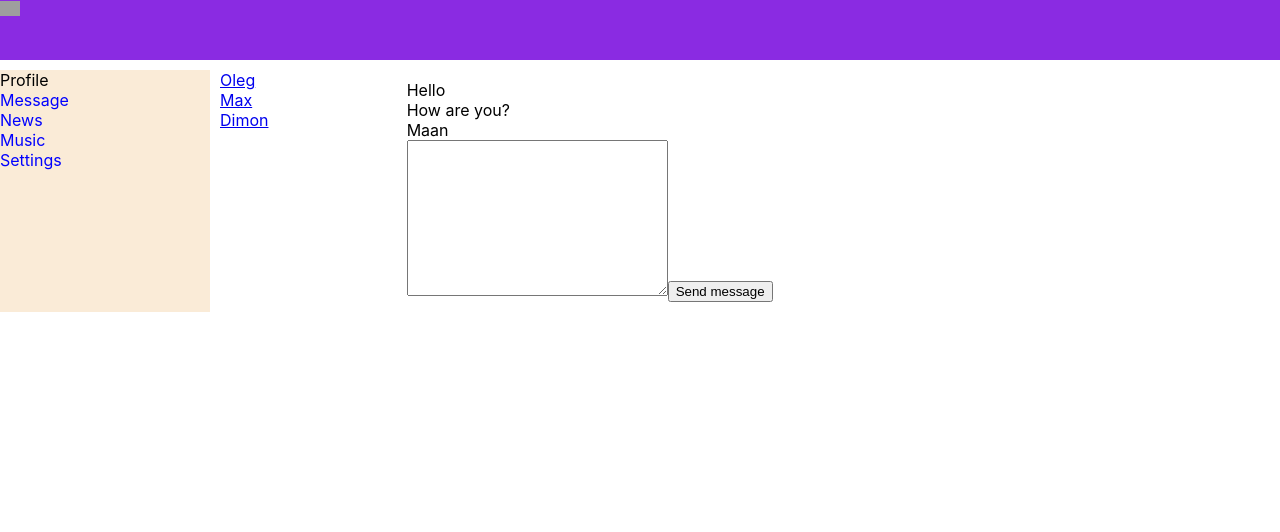
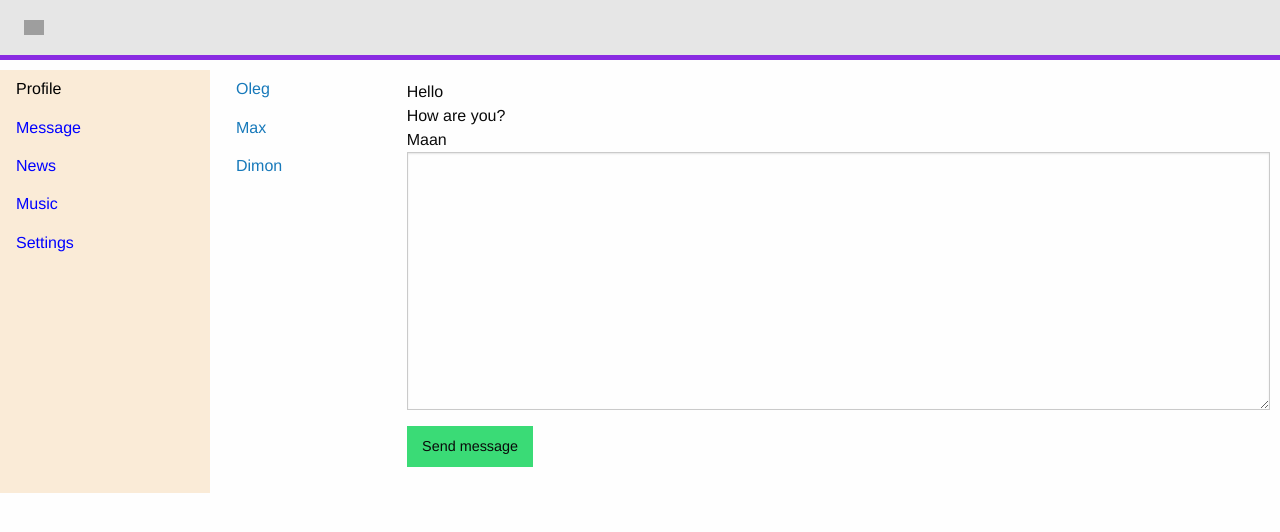
Before and after one commit to Yapichoy/React-Social-Net, a React app: page /dialogs in a window 1280 px wide. Shown: the top 532 px of the page. Built offline with nearby package versions, Linux system fonts and the light colour scheme; grey boxes are pictures that could not be loaded.

Commit message:
41 lesson

```diff
--- a/package.json
+++ b/package.json
@@ -33,6 +33,7 @@
     "eslint-plugin-testing-library": "^3.9.2",
     "eslint-webpack-plugin": "^2.5.2",
     "file-loader": "6.1.1",
+    "foundation-sites": "^6.6.3",
     "fs-extra": "^9.0.1",
     "html-webpack-plugin": "4.5.0",
     "identity-obj-proxy": "3.0.0",
--- a/src/App.js
+++ b/src/App.js
@@ -1,5 +1,6 @@
 import logo from './logo.svg';
 import './App.css';
+import 'foundation-sites/dist/css/foundation.min.css'
 import Header from "./components/Header/Header";
 import Navbar from "./components/Navbar/Navbar";
 import Profile from "./components/Profile/Profile";
@@ -11,7 +12,7 @@ const App = (props) => (
       <Header/>
       <Navbar/>
       <div className="app-wrapper-content">
-        <Route path="/dialogs" render={() => <Dialogs state={props.state.messagesPage} /> }/>
+        <Route path="/dialogs" render={() => <Dialogs dispatch={props.dispatch} state={props.state.messagesPage} /> }/>
         <Route path="/profile" render={() => <Profile dispatch={props.dispatch} state={props.state.profilePage}/> }/>
       </div>
     </div>
--- a/src/components/Dialogs/Dialogs.jsx
+++ b/src/components/Dialogs/Dialogs.jsx
@@ -1,6 +1,7 @@
 import React from 'react';
 import s from './Dialogs.module.css';
 import {NavLink} from "react-router-dom";
+import {addMessageActionCreator, updateMessageTextActionCreator} from "../../redux/messageReducer";
 
 const DialogItem = (props) => (
   <div className={s.dialog}>
@@ -11,25 +12,32 @@ const Message = (props) => (
   <div className={s.message}>{props.message}</div>
 )
 let messageRef = React.createRef();
-let sendMessage = () => {
-  console.log(messageRef.current.value);
-}
-const Dialogs = (props) => (
-  <div className={s.dialogs}>
+
+const Dialogs = (props) => {
+  let sendMessage = () => {
+    props.dispatch(addMessageActionCreator());
+  }
+  let updateMessageText = () => {
+    let message = messageRef.current.value;
+    props.dispatch(updateMessageTextActionCreator(message));
+  }
+  return <div className={s.dialogs}>
     <div className={s.dialogsItems}>
-      { props.state.dialogs.map(item => (<DialogItem name={item.name} id={item.id}/>)) }
+      <ul className="vertical menu">
+      {props.state.dialogs.map(item => (<li><DialogItem name={item.name} id={item.id}/></li>))}
+      </ul>
     </div>
     <div className={s.messages}>
       <div>
-        { props.state.messages.map(item => (<Message message={item.name}/>)) }
+        {props.state.messages.map(item => (<Message message={item.message}/>))}
       </div>
       <div>
-        <textarea name="" id="" cols="30" rows="10" ref={messageRef}></textarea>
-        <button onClick={sendMessage}>Send message</button>
+        <textarea name="" id="" cols="30" rows="10" ref={messageRef} value={props.state.newMessageTest} onChange={updateMessageText}></textarea>
+        <button className='button success' onClick={sendMessage}>Send message</button>
       </div>
 
     </div>
   </div>
-);
+};
 
 export default Dialogs;
--- a/src/components/Header/Header.jsx
+++ b/src/components/Header/Header.jsx
@@ -3,7 +3,13 @@ import s from './Header.module.css';
 
 const Header = () => (
   <header className={s.header}>
-    <img src="https://mediaprocessor.websimages.com/fit/1920x1920/gutternation.webs.com/Gutter%20Logo2.png" alt=""/>
+    <div className="top-bar">
+      <div className="top-bar-left">
+        <ul className="dropdown menu" data-dropdown-menu>
+          <li className="menu-text"><img src="https://mediaprocessor.websimages.com/fit/1920x1920/gutternation.webs.com/Gutter%20Logo2.png" alt=""/></li>
+        </ul>
+      </div>
+    </div>
   </header>
 );
 
--- a/src/components/Navbar/Navbar.jsx
+++ b/src/components/Navbar/Navbar.jsx
@@ -2,23 +2,18 @@ import React from 'react';
 import s from './Navbar.module.css';
 import {NavLink} from "react-router-dom";
 
+const nav = [
+  {id: 1, link: '/profile', text:'Profile'},
+  {id: 2, link: '/dialogs', text:'Message'},
+  {id: 3, link: '/', text:'News'},
+  {id: 4, link: '/', text:'Music'},
+  {id: 5, link: '/', text:'Settings'}
+]
 const Navbar = () => (
   <nav className={s.nav}>
-    <div>
-      <NavLink to="/profile" className={s.item} activeClassName={s.active}>Profile</NavLink>
-    </div>
-    <div>
-      <NavLink to="/dialogs" className={s.item} activeClassName={s.active}>Message</NavLink>
-    </div>
-    <div>
-      <NavLink to="/" className={s.item} activeClassName={s.active}>News</NavLink>
-    </div>
-    <div>
-      <NavLink to="/" className={s.item} activeClassName={s.active}>Music</NavLink>
-    </div>
-    <div>
-      <NavLink to="/" className={s.item} activeClassName={s.active}>Settings</NavLink>
-    </div>
+    <ul className="vertical menu">
+      {nav.map((n => (<li><NavLink to={n.link} className={s.item} activeClassName={s.active}>{n.text}</NavLink></li>))) }
+    </ul>
   </nav>
 );
 
--- a/src/components/Profile/MyPosts/MyPosts.jsx
+++ b/src/components/Profile/MyPosts/MyPosts.jsx
@@ -1,16 +1,17 @@
 import React from 'react';
 import Post from "./Post/Post";
+import {addPostActionCreator, updatePostTextActionCreator} from "../../../redux/profileReducer";
 
 let newPostEl = React.createRef();
 
 
 const MyPosts = (props) => {
   let addPost = () => {
-    props.dispatch({type: 'ADD_POST'});
+    props.dispatch(addPostActionCreator());
   }
   let onChange = () => {
     let text = newPostEl.current.value;
-    props.dispatch({type:'UPDATE_POST_TEXT', text});
+    props.dispatch(updatePostTextActionCreator(text));
   }
 
   return <div>
--- /dev/null
+++ b/src/redux/messageReducer.js
@@ -0,0 +1,21 @@
+const ADD_MESSAGE = 'ADD_MESSAGE',
+  UPDATE_MESSAGE_TEXT = 'UPDATE_MESSAGE_TEXT';
+const dialogReducer = (state, action) => {
+  switch (action.type) {
+    case UPDATE_MESSAGE_TEXT:
+      state.newMessageTest = action.message;
+      break;
+    case ADD_MESSAGE:
+      let newMessage = {
+        id: 5,
+        message: state.newMessageTest,
+      }
+      state.messages.push(newMessage);
+      state.newMessageTest = '';
+      break;
+  }
+  return state;
+}
+export const addMessageActionCreator = () => ({type: ADD_MESSAGE});
+export const updateMessageTextActionCreator = (message) => ({type: UPDATE_MESSAGE_TEXT, message});
+export default dialogReducer;
--- /dev/null
+++ b/src/redux/profileReducer.js
@@ -0,0 +1,22 @@
+const ADD_POST = 'ADD_POST',
+  UPDATE_POST_TEXT = 'UPDATE_POST_TEXT';
+const profileReducer = (state, action) => {
+  switch (action.type) {
+    case ADD_POST:
+      let newPost = {
+        id: 5,
+        message: state.newPostText,
+        likesCount: 0
+      }
+      state.posts.push(newPost);
+      state.newPostText = '';
+      break;
+    case UPDATE_POST_TEXT:
+      state.newPostText = action.text;
+      break;
+  }
+  return state;
+}
+export const addPostActionCreator = () => ({type: ADD_POST});
+export const updatePostTextActionCreator = (text) => ({type: UPDATE_POST_TEXT, text});
+export default profileReducer;
--- a/src/redux/state.js
+++ b/src/redux/state.js
@@ -1,5 +1,6 @@
-const ADD_POST = 'ADD_POST',
-  UPDATE_POST_TEXT = 'UPDATE_POST_TEXT'
+import profileReducer from "./profileReducer";
+import dialogReducer from "./messageReducer";
+
 let store = {
   _state: {
     messagesPage: {
@@ -10,10 +11,11 @@ let store = {
       ],
 
       messages : [
-        {id: 1, name: 'Hello'},
-        {id: 2, name: 'How are you?'},
-        {id: 3, name: 'Maan'}
-      ]
+        {id: 1, message: 'Hello'},
+        {id: 2, message: 'How are you?'},
+        {id: 3, message: 'Maan'}
+      ],
+      newMessageTest: ''
     },
     profilePage: {
       posts : [
@@ -31,23 +33,9 @@ let store = {
   },
   rerender : null,
   dispatch(action) {
-    switch (action.type) {
-      case ADD_POST:
-        let newPost = {
-          id: 5,
-          message: this._state.profilePage.newPostText,
-          likesCount: 0
-        }
-        this._state.profilePage.posts.push(newPost);
-        this._state.profilePage.newPostText = '';
-        this.rerender(this._state);
-        break;
-      case UPDATE_POST_TEXT:
-        this._state.profilePage.newPostText = action.text;
-        this.rerender(this._state);
-        break;
-    }
+    this._state.profilePage = profileReducer(this._state.profilePage, action);
+    this._state.messagesPage = dialogReducer(this._state.messagesPage, action);
+    this.rerender(this._state);
   }
 }
-
 export default store;
```
Also changed, not shown: 2 other files (tests, documents, lock files or other folders).
